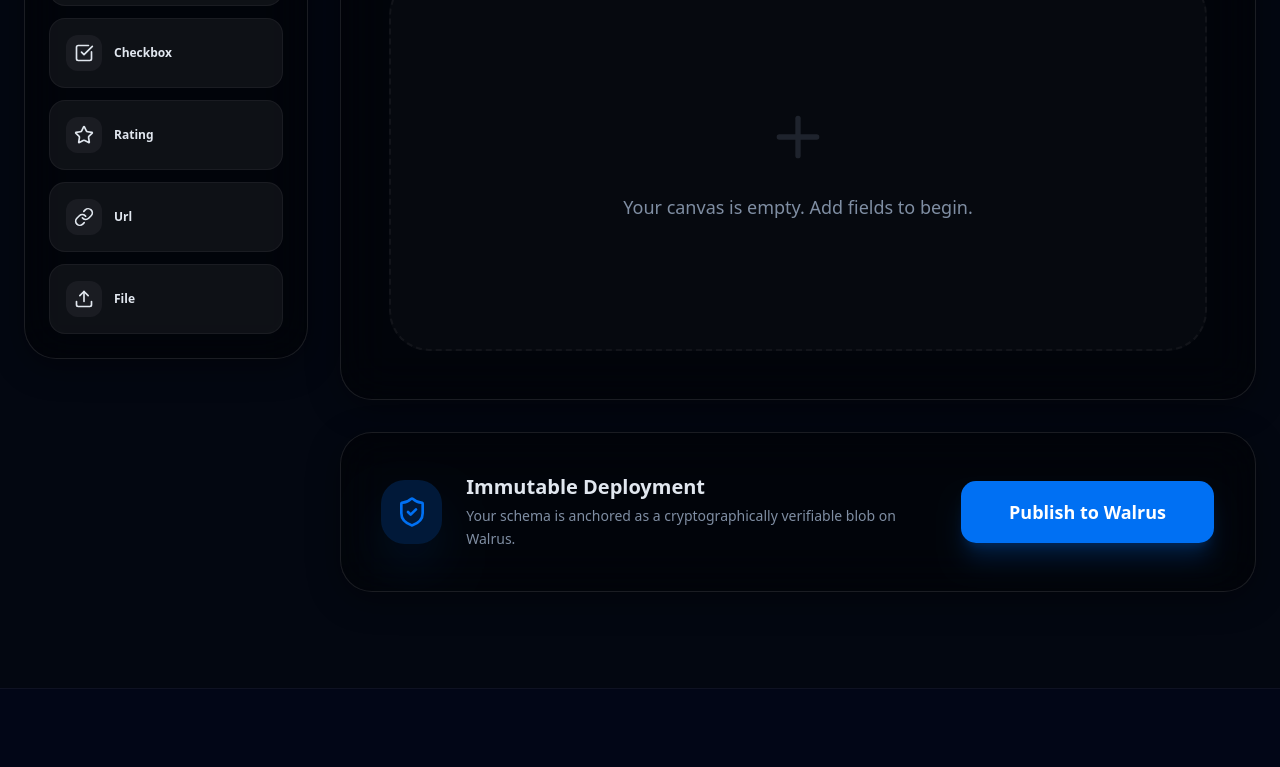
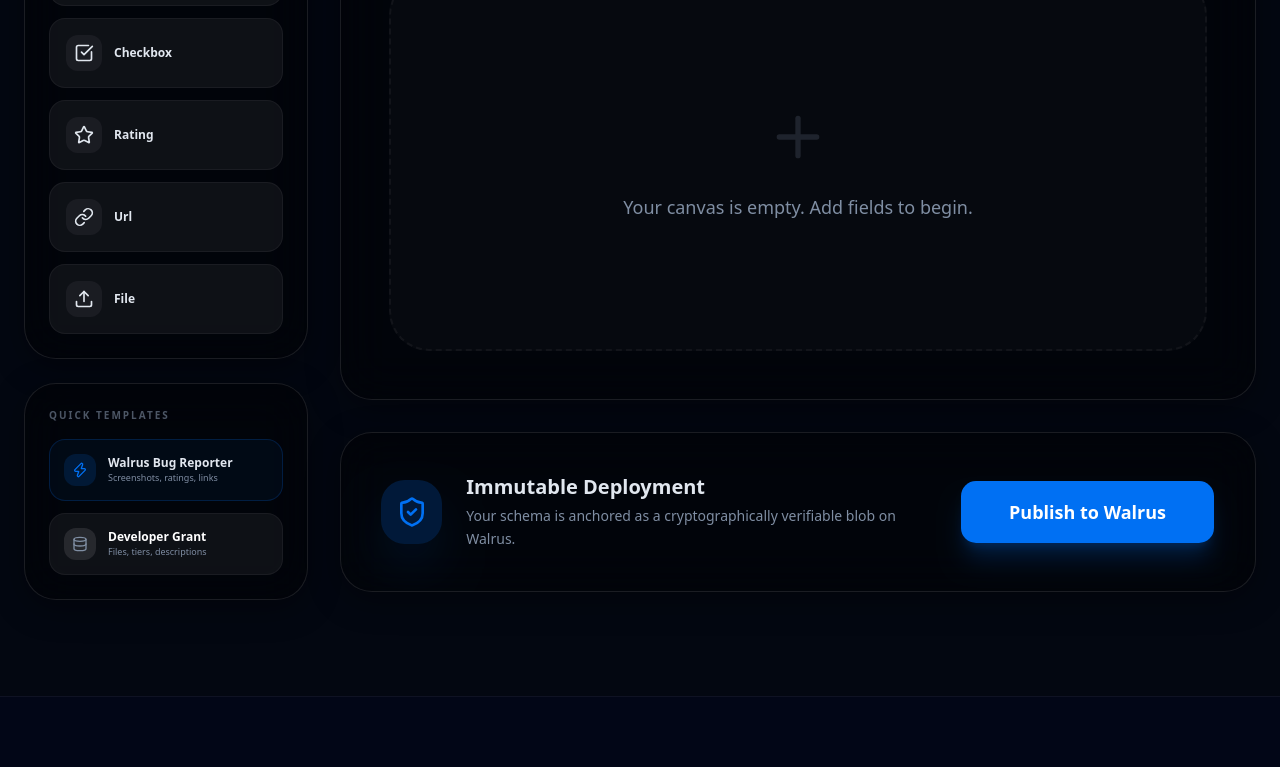
Before and after one commit to 0xaje/proofBoard, a Next.js app: page /builder in a window 1280 px wide. Shown: the part 592-1359 px from the top of the page. Built offline with nearby package versions, Linux system fonts and the light colour scheme.

Commit message:
feat: Add Quick Templates widget to Form Builder sidebar

```diff
--- a/src/app/builder/page.tsx
+++ b/src/app/builder/page.tsx
@@ -65,6 +65,96 @@
       options: type === "select" || type === "checkbox" ? ["Option 1"] : undefined
     };
     setFields([...fields, newField]);
+  };
+
+  const loadTemplate = (type: "bug" | "grant") => {
+    if (type === "bug") {
+      setTitle("Walrus Bug Reporter");
+      setDescription("Submit dynamic bug reports, screenshots, and system logs directly to the decentralized network.");
+      setFields([
+        {
+          id: uuidv4(),
+          type: "text",
+          label: "Project Name",
+          required: true,
+          placeholder: "e.g., ProofBoard"
+        },
+        {
+          id: uuidv4(),
+          type: "select",
+          label: "Issue Category",
+          required: true,
+          options: ["UI/UX Glitch", "Smart Contract Bug", "Aggregator Latency", "Other"]
+        },
+        {
+          id: uuidv4(),
+          type: "textarea",
+          label: "Reproduction Steps",
+          required: true,
+          placeholder: "1. Navigate to builder\n2. Click publish..."
+        },
+        {
+          id: uuidv4(),
+          type: "rating",
+          label: "Severity Rating",
+          required: false
+        },
+        {
+          id: uuidv4(),
+          type: "url",
+          label: "GitHub Issue Link",
+          required: false,
+          placeholder: "https://github.com/..."
+        },
+        {
+          id: uuidv4(),
+          type: "file",
+          label: "Attach Screen Capture / Log File",
+          required: false
+        }
+      ]);
+      toast.success("Loaded Walrus Bug Reporter template!");
+    } else if (type === "grant") {
+      setTitle("Developer Grant Application");
+      setDescription("Apply for community builder grants and anchor your milestones immutably.");
+      setFields([
+        {
+          id: uuidv4(),
+          type: "text",
+          label: "Project Title",
+          required: true,
+          placeholder: "Enter the name of your dApp"
+        },
+        {
+          id: uuidv4(),
+          type: "textarea",
+          label: "Detailed Proposal Summary",
+          required: true,
+          placeholder: "What are you building and why is it valuable?"
+        },
+        {
+          id: uuidv4(),
+          type: "select",
+          label: "Requested Funding Tier",
+          required: true,
+          options: ["Micro Grant (< $5k)", "Community Grant ($5k - $15k)", "Core Grant (> $15k)"]
+        },
+        {
+          id: uuidv4(),
+          type: "url",
+          label: "Team Portfolio / Github Repo",
+          required: true,
+          placeholder: "https://github.com/..."
+        },
+        {
+          id: uuidv4(),
+          type: "file",
+          label: "Upload Full Proposal PDF",
+          required: true
+        }
+      ]);
+      toast.success("Loaded Developer Grant Application template!");
+    }
   };
 
   const removeField = (id: string) => {
@@ -171,6 +261,36 @@
                     </button>
                   );
                 })}
+              </div>
+            </div>
+
+            <div className="premium-card p-6 space-y-4">
+              <h3 className="text-[10px] font-bold uppercase tracking-[0.2em] text-muted-foreground/60 mb-4">Quick Templates</h3>
+              <div className="space-y-3">
+                <button
+                  onClick={() => loadTemplate("bug")}
+                  className="w-full flex items-center gap-3 p-3.5 rounded-2xl bg-primary/5 border border-primary/20 hover:border-primary hover:bg-primary/10 transition-all text-left group"
+                >
+                  <div className="p-2 rounded-xl bg-primary/15 text-primary">
+                    <Zap className="w-4 h-4" />
+                  </div>
+                  <div>
+                    <p className="text-xs font-bold">Walrus Bug Reporter</p>
+                    <p className="text-[9px] text-muted-foreground font-medium">Screenshots, ratings, links</p>
+                  </div>
+                </button>
+                <button
+                  onClick={() => loadTemplate("grant")}
+                  className="w-full flex items-center gap-3 p-3.5 rounded-2xl bg-white/5 border border-white/5 hover:border-primary/50 hover:bg-primary/5 transition-all text-left group"
+                >
+                  <div className="p-2 rounded-xl bg-white/10 text-muted-foreground group-hover:text-primary transition-colors">
+                    <Database className="w-4 h-4" />
+                  </div>
+                  <div>
+                    <p className="text-xs font-bold text-white">Developer Grant</p>
+                    <p className="text-[9px] text-muted-foreground font-medium">Files, tiers, descriptions</p>
+                  </div>
+                </button>
               </div>
             </div>
           </div>
```
